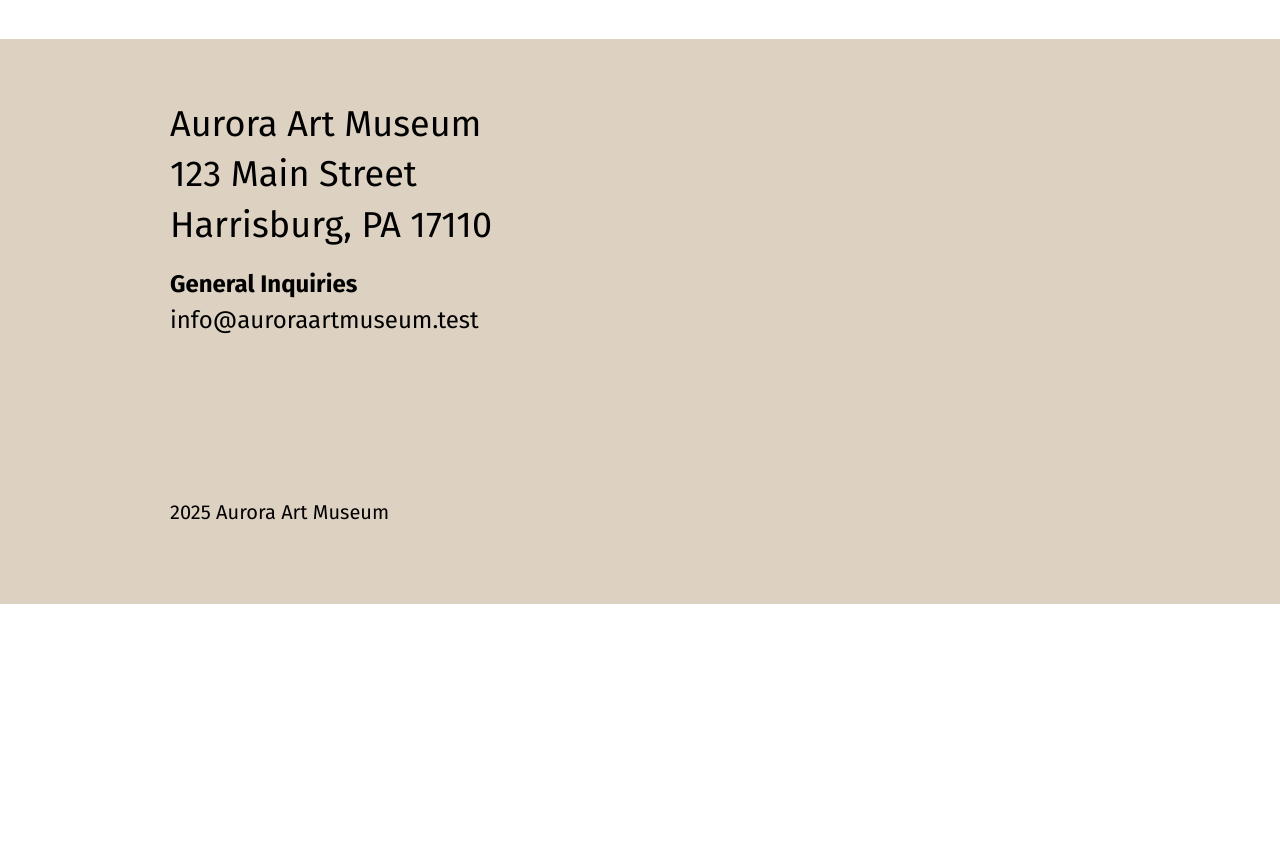
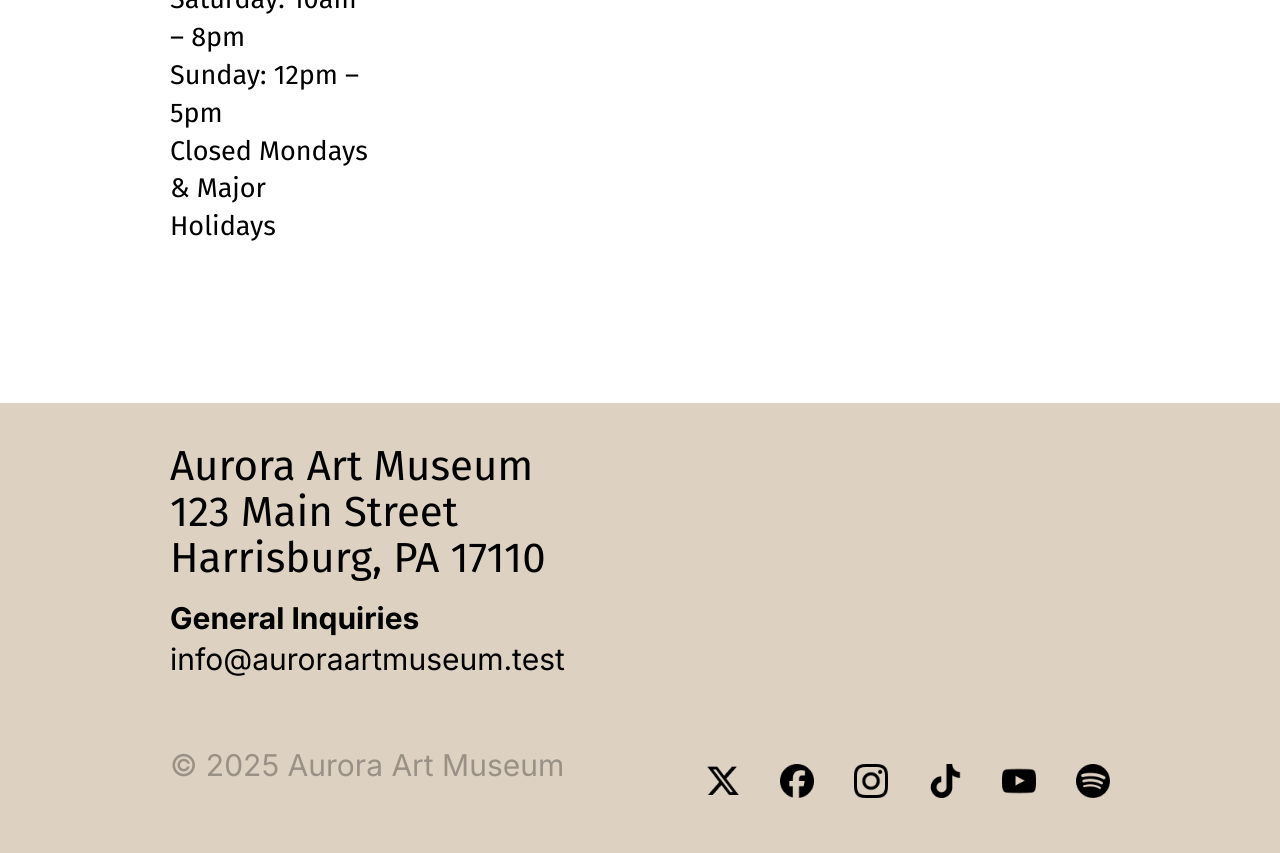
Before and after one commit to lak93728/lak93728.github.io, a PHP site: page / in a window 1280 px wide. Shown: the part 3718-4571 px from the top of the page. Before the commit the page ends 4322 px from the top, so only its background shows below. Run offline with PHP 8.4, Linux system fonts and the light colour scheme.

Commit message:
new code

```diff
--- a/Projects/project-4/index.html
+++ b/Projects/project-4/index.html
@@ -9,6 +9,10 @@
   <link rel="preconnect" href="https://fonts.gstatic.com" crossorigin>
   <link href="https://fonts.googleapis.com/css2?family=Fira+Sans:wght@400;600;700&family=DM+Serif+Display&display=swap" rel="stylesheet">
 
+  <link rel="preconnect" href="https://fonts.googleapis.com">
+<link rel="preconnect" href="https://fonts.gstatic.com" crossorigin>
+<link href="https://fonts.googleapis.com/css2?family=Inter:ital,opsz,wght@0,14..32,100..900;1,14..32,100..900&display=swap" rel="stylesheet">
+
   <!-- Custom Styles -->
   <link rel="stylesheet" href="style.css">
 </head>
@@ -18,12 +22,13 @@
     <div class="logo-nav">
       <img src="images/logo.png" alt="Aurora Art Museum Logo">
     </div>
-    <nav class="nav-links">
-      <a href="#">Visit</a>
-      <a href="#">Exhibitions</a>
-      <a href="#">Collections</a>
-      <a href="#">Events</a>
-      <a href="#">About</a>
+   <nav class="nav-links">
+  <a href="visit.html">Visit</a>
+  <a href="exhibitions.html">Exhibitions</a>
+  <a href="collections.html">Collections</a>
+  <a href="events.html">Events</a>
+  <a href="about.html">About</a>
+</nav>
     </nav>
     <button class="ticket-button">Get Tickets</button>
   </header>
@@ -106,17 +111,20 @@
   <hr class="section-divider">
 
 <!-- Come Explore -->
-<section class="come-explore section-container">
+
+<!-- Location & Hours Section -->
+<section class="visit-explore section-container">
   <!-- Left Column -->
-  <div class="explore-text">
-    <h2 class="explore-title">Come Explore</h2>
-    <p class="explore-subheading">
+  <div class="visit-explore-text">
+    <h2 class="visit-explore-title">Location</h2>
+    <p class="visit-explore-subheading">
       Aurora Art Museum<br>
       123 Main Street<br>
       Harrisburg, PA 17110
     </p>
-    <button class="explore-button">Get Tickets</button>
-    <p class="explore-hours">
+
+    <h2 class="visit-explore-title">Hours</h2>
+    <p class="visit-explore-hours">
       Tuesday – Friday: 10am – 6pm<br>
       Saturday: 10am – 8pm<br>
       Sunday: 12pm – 5pm<br>
@@ -125,7 +133,7 @@
   </div>
 
   <!-- Right Column -->
-  <div class="explore-map">
+  <div class="visit-explore-map">
     <img src="images/museum.jpg" alt="Aurora Art Museum Exterior">
   </div>
 </section>
@@ -139,22 +147,21 @@
     </p>
     <p class="footer-heading">General Inquiries</p>
     <p class="footer-email">info@auroraartmuseum.test</p>
-    <p class="footer-copy">2025 Aurora Art Museum</p>
+    <p class="footer-copy">© 2025 Aurora Art Museum</p>
   </div>
 
   <div class="footer-right">
     <div class="social-icons">
+      <img src="images/twitter.png" alt="X">
       <img src="images/facebook.png" alt="Facebook">
       <img src="images/instagram.png" alt="Instagram">
-      <img src="images/twitter.png" alt="X">
+      <img src="images/tiktok.png" alt="LinkedIn">
       <img src="images/youtube.png" alt="tiktok">
-      <img src="images/tiktok.png" alt="LinkedIn">
       <img src="images/spotify.png" alt="spotify">
     </div>
   </div>
 </footer>
 
   <script src="script.js"></script>
-</section>
 </body>
 </html>
--- a/Projects/project-4/style.css
+++ b/Projects/project-4/style.css
@@ -181,9 +181,10 @@ flex-direction: column;
   scroll-snap-align: start;
   text-align: center;
 }
-.scroll-gallery .artwork:first-child {
-  margin-left: 20px; /* gutter for first image */
-}
+
+.scroll-gallery .artwork:first-child { margin-left: 0; }
+.scroll-gallery .artwork:last-child  { margin-right: 0; }
+
 .scroll-gallery img {
   width: 465px;
   height: 350px;
@@ -271,6 +272,7 @@ flex-direction: column;
   align-items: flex-start;
   padding: 40px 170px;
   gap: 60px;
+  margin-bottom: 90px;
 }
 
 /* Left column */
@@ -325,11 +327,11 @@ flex-direction: column;
 
 .site-footer {
   background-color: #DDD1C1;
-  height: 565px;
-  width: 1920px;
+  height: 450px;
+  width: 100%;
   display: flex;
   justify-content: space-between;
-  padding: 60px 170px;
+  padding: 40px 170px;
   box-sizing: border-box;
 }
 
@@ -340,27 +342,33 @@ flex-direction: column;
 }
 
 .footer-title {
-  font-size: 36px;
+  font-size: 42px;
+  font-weight: lighter;
   color: #000;
   margin: 0 0 20px 0;
-  line-height: 1.4;
+  line-height: 1.1;
 }
 
 .footer-heading {
-  font-size: 24px;
+  font-size: 30px;
+  line-height: 1.1;
   font-weight: bold;
+  font-family: 'Inter', sans-serif;
   margin: 0 0 8px 0;
 }
 
 .footer-email {
-  font-size: 24px;
-  font-weight: lighter;
+  font-size: 30px;
+  font-family: 'Inter', sans-serif;
+  line-height: 1.1;
   margin: 0 0 auto 0; /* pushes copy down */
 }
 
 .footer-copy {
-  font-size: 20px;
-  margin-top: auto; /* sits at bottom of column */
+  font-size: 30px;
+  font-family: 'Inter', sans-serif;
+  opacity: 30%;
+  margin-top: 60px; /* sits at bottom of column */
 }
 
 /* Right column */
@@ -371,11 +379,135 @@ flex-direction: column;
 
 .social-icons {
   display: flex;
-  gap: 20px;
+  gap: 40px;
+  margin-left: -100px;
+  margin-bottom: 15px;
 }
 
 .social-icons img {
-  width: 32px;
-  height: 32px;
+  width: 34px;
+  height: 34px;
   object-fit: contain;
 }
+
+/* Visit Page */
+.visit-section {
+  padding: 0px 170px 20px 170px /* same margins as homepage */
+
+}
+
+.visit-title {
+  font-family: 'DM Serif Display', serif;
+  font-size: 64px;       /* same as welcome header */
+  font-weight: 400;
+  color: #C1272D;        /* bold red */
+  margin: 0 0 20px 0;
+  margin-top: 20px;
+  line-height: 1.1;
+  margin-bottom: 10px;
+}
+
+.visit-text {
+  font-family: 'Fira Sans', sans-serif;
+  font-size: 28px;       /* same as tagline */
+  color: #000;
+  line-height: 1.1;
+  max-width: 900px;      /* keeps text aligned to left margin */
+  margin: 0;
+  margin-bottom: 5px;
+}
+
+/* Visit Explore Section (duplicate of Come Explore styles) */
+.visit-explore {
+  display: flex;
+  justify-content: space-between;
+  align-items: flex-start;
+  padding: 40px 170px;
+  padding-top: 5px;
+  gap: 60px;
+  margin-bottom: 90px;
+  margin-top: 0;
+}
+
+.visit-explore-text {
+  flex: 1;
+}
+
+.visit-explore-title {
+  font-size: 52px;
+  font-weight: 900;
+  color: #23353F;
+  line-height: 1.2;
+  margin-bottom: 8px;
+}
+
+.visit-explore-subheading {
+  font-size: 27px;
+  color: #000;
+  line-height: 1.4;
+  margin-bottom: 20px;
+}
+
+.visit-explore-hours {
+  font-size: 27px;
+  color: #000;
+  line-height: 1.4;
+}
+
+.visit-explore-map {
+  flex: 1;
+}
+
+.visit-explore-map img {
+  width: 675px;
+  height: 500px;
+  object-fit: cover;
+  display: block;
+  margin-left: 50px;
+  margin-top: 50px;
+}
+
+/* Admissions Section */
+.visit-admissions {
+  display: flex;
+  justify-content: flex-start;
+  align-items: flex-start;
+  padding: 5px 170px 40px 170px;
+  gap: 60px;              /* keeps columns close but distinct */
+}
+
+/* First column */
+.admissions-title {
+  font-size: 52px;        /* same as Location heading */
+  font-weight: 900;
+  color: #23353F;
+  line-height: 1.7;
+  margin-top: -50px;
+  margin-bottom: 8px;
+}
+
+.admissions-subheading {
+  font-size: 27px;        /* same as Location subheading */
+  color: #000;
+  line-height: 1.3;
+  margin-top: -5px;
+  max-width: 475px;
+}
+
+/* Second column (categories) */
+.admissions-categories p {
+  font-size: 27px;        /* same as nav button text */
+  font-weight: 900;
+  color: #000;
+  margin: 8px 0;
+  margin-left: 150px;
+}
+
+/* Third column (prices) */
+.admissions-prices p {
+  font-size: 27px;        /* same as subheading text */
+  color: #000;
+  line-height: -.1;
+  margin: 8px 0;
+  margin-left: 150px;
+}
```
Also changed, not shown: Projects/project-4/visit.html (added, +99 -0 lines).
